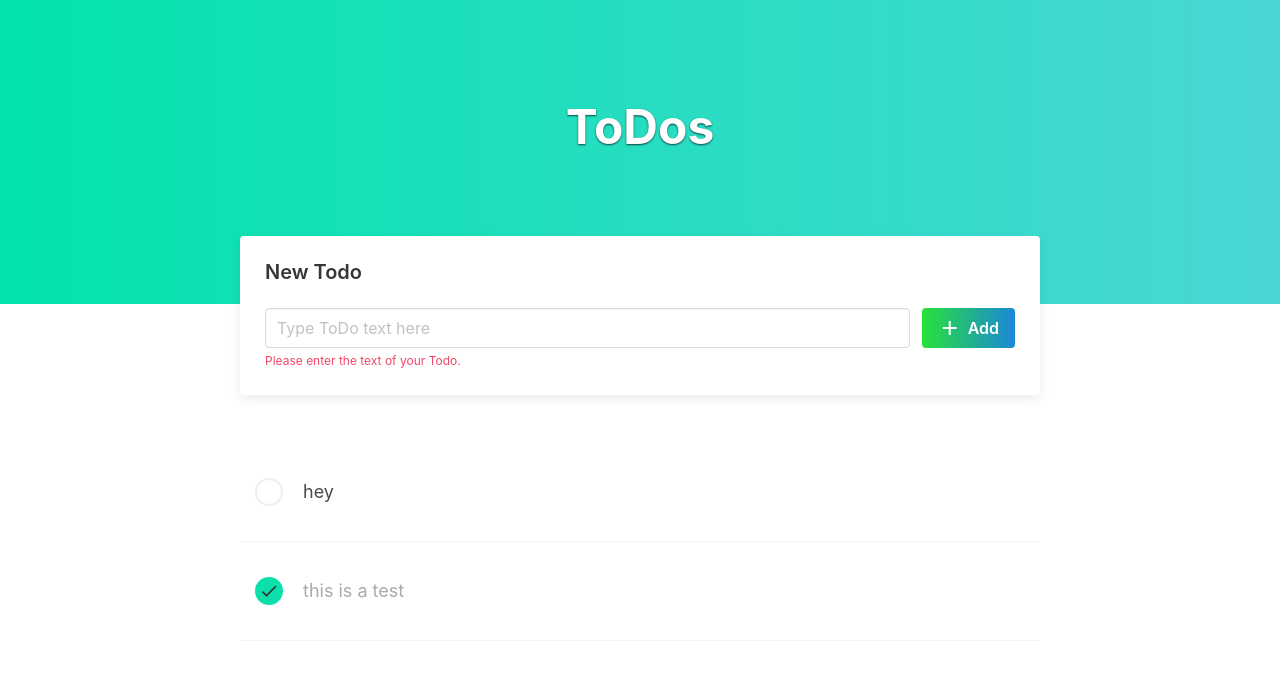
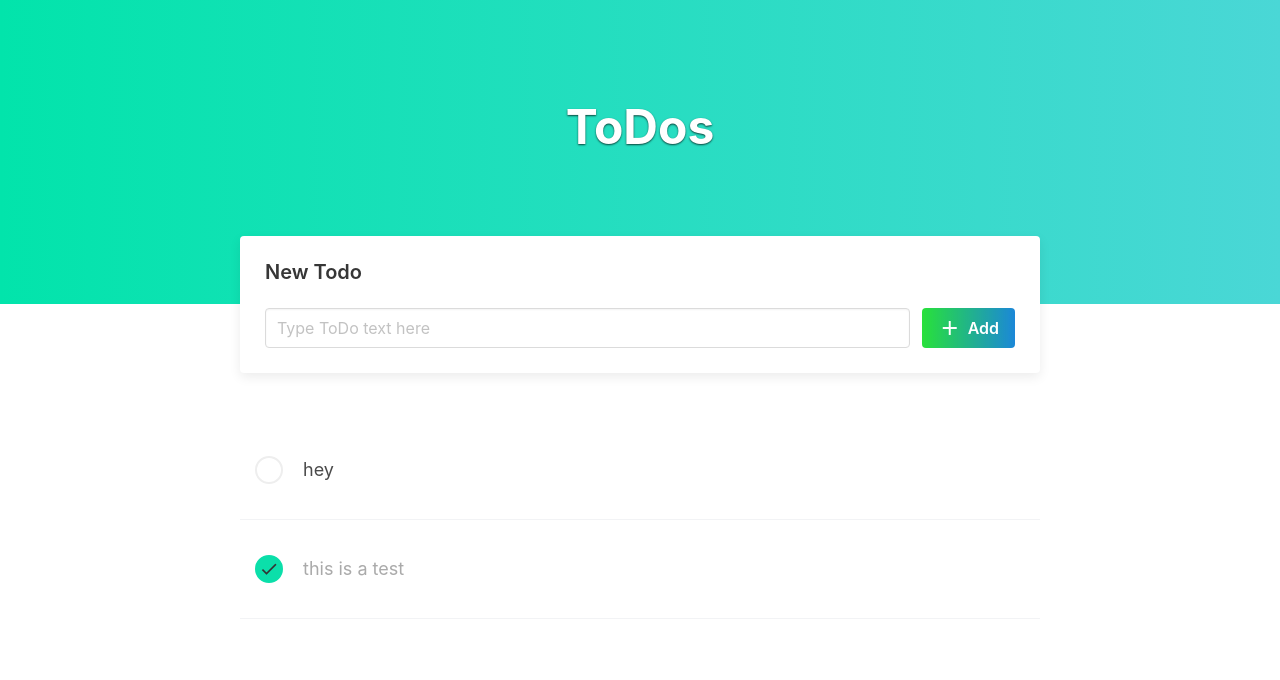
Before and after one commit to Tizsic/Angular-TodoApp, an Angular app: page / in a window 1280 px wide. Shown: the top 680 px of the page. Built offline with nearby package versions, Linux system fonts and the light colour scheme.

Commit message:
CHanges
Added ToDo-item structure to dodo component.
created todo item component. Added input and output decorators. added onclick method.
Added styles to todo item styles

```diff
--- a/src/app/app.module.ts
+++ b/src/app/app.module.ts
@@ -4,11 +4,13 @@ import { FormsModule } from '@angular/forms';
 import { AppRoutingModule } from './app-routing.module';
 import { AppComponent } from './app.component';
 import { TodosComponent } from './todos/todos.component';
+import { TodoItemComponent } from './todo-item/todo-item.component';
 
 @NgModule({
   declarations: [
     AppComponent,
-    TodosComponent
+    TodosComponent,
+    TodoItemComponent
   ],
   imports: [
     BrowserModule,
--- /dev/null
+++ b/src/app/todo-item/todo-item.component.html
@@ -0,0 +1,22 @@
+<div
+  class="todo-item"
+  [class.completed]="todo.completed"
+  (click)="onToDoClicked(todo)"
+>
+  <div class="check-box">
+    <i class="material-icons">check</i>
+  </div>
+  <div class="todo-text">
+    {{ todo.text }}
+  </div>
+  <div class="todo-controls-box">
+
+    <div class="todo-control-button">
+      <i class="material-icons">edit</i>
+    </div>
+
+    <div class="todo-control-button is-danger">
+      <i class="material-icons">delete</i>
+    </div>
+  </div>
+</div>
--- /dev/null
+++ b/src/app/todo-item/todo-item.component.scss
@@ -0,0 +1,115 @@
+.todo-item{
+    display: flex;
+    position: relative;
+    font-size: 18px;
+    align-items: center;
+    padding: 35px 15px;
+    cursor: pointer;
+    border-bottom: 1px solid #f2f3f5;
+
+    &.completed{
+        color: #aaa;
+    }
+}
+
+.todo-item .check-box{
+    display: flex;
+    flex-shrink: 0;
+    border: 2px solid #eee;
+    border-radius: 50%;
+    width: 28px;
+    height: 28px;
+    margin-right: 20px;
+
+    transition: background 0.2s, border-color 0.2s;
+
+    i.material-icons{
+        font-size: 20px;
+        margin: auto;
+        color: #333;
+
+        // hide by default
+        opacity: 0;
+        transition: opacity 0.2s;
+    }
+}
+
+.todo-item:hover .check-box{
+    background-color: #eee;
+    i.material-icons{
+        opacity: 0.28;
+    }
+}
+
+.todo-item.completed .check-box{
+    background: rgb(11, 223, 170);
+    border-color: rgb(11, 223, 170);
+
+    i.material-icons{
+        opacity: 1;
+
+    }
+}
+
+.todo-item .todo-controls-box {
+    position: absolute;
+    bottom: 0;
+    right: 5px;
+    display: flex;
+
+    //by default hide
+    opacity: 0;
+    visibility: hidden;
+    transition: opacity 0.2s, visibility 0.2s, transform 0.2s;
+
+    transform: translateY(4px);
+}
+
+.todo-item:hover .todo-controls-box{
+    opacity: 1;
+    visibility: visible;
+    transition-delay: .5s;
+    transform: translateY(0);
+}
+
+.todo-controls-box .todo-control-button{
+    background: #f5f7f8;
+    padding: 7px 10px;
+    display: flex;
+
+    i.material-icons{
+        font-size: 20px;
+       color: #555;
+
+    }
+
+    &:hover {
+        background: #eee;
+
+        i.material-icons{
+            color: #333;
+        }
+    }
+
+    &:active {
+        background: #e5e7e8;
+    }
+
+    &:first-of-type {
+        border-top-left-radius: 7px;
+    }
+
+    &:last-of-type {
+        border-top-right-radius: 7px;
+    }
+}
+
+.todo-controls-box .todo-control-button.is-danger:hover i.material-icons{
+    color: rgb(179, 48, 48);
+
+}
+
+.todo-controls-box .todo-control-button.is-danger:active i.material-icons{
+    color: rgb(199, 61, 61);
+
+}
--- /dev/null
+++ b/src/app/todo-item/todo-item.component.ts
@@ -0,0 +1,25 @@
+import { Component, EventEmitter, Input, OnInit, Output } from '@angular/core';
+import { Todo } from '../shared/todo.model';
+
+
+@Component({
+  selector: 'app-todo-item',
+  templateUrl: './todo-item.component.html',
+  styleUrls: ['./todo-item.component.scss']
+})
+export class TodoItemComponent implements OnInit {
+
+  constructor() { }
+
+  @Input() todo: Todo
+  @Output() toDoClicked: EventEmitter<void> = new EventEmitter();
+
+  ngOnInit(): void {
+
+  }
+
+  onToDoClicked(todo: Todo){
+    this.toDoClicked.emit();
+  }
+
+}
--- a/src/app/todos/todos.component.html
+++ b/src/app/todos/todos.component.html
@@ -27,7 +27,7 @@
         </p>
       </div>
 
-      <div *ngIf="todoTextField.invalid">
+      <div *ngIf="todoTextField.invalid && showValidationErrors">
         <p class="help is-danger" *ngIf="todoTextField.errors!.required">
           Please enter the text of your Todo.
         </p>
@@ -35,7 +35,6 @@
           Please enter more than 2 characters.
         </p>
       </div>
-
     </form>
   </div>
 </div>
@@ -43,26 +42,11 @@
 <section class="section">
   <div class="container">
     <div class="todos-list">
-      <div
-        class="todo-item"
+      <app-todo-item
         *ngFor="let todo of todos"
-        [class.completed]="todo.completed"
-      >
-        <div class="check-box">
-          <i class="material-icons">check</i>
-        </div>
-        <div class="todo-text">
-          {{ todo.text }}
-        </div>
-        <div class="todo-controls-box">
-          <div class="todo-control-button">
-            <i class="material-icons">edit</i>
-          </div>
-          <div class="todo-control-button">
-            <i class="material-icons">delete</i>
-          </div>
-        </div>
-      </div>
+        [todo]="todo"
+        (toDoClicked)="toggleCompleted(todo)"
+      ></app-todo-item>
     </div>
   </div>
 </section>
--- a/src/app/todos/todos.component.scss
+++ b/src/app/todos/todos.component.scss
@@ -19,120 +19,4 @@
     margin-top: -68px;
     background: white;
     box-shadow: 0 4px 12px rgba(black, 0.08);
-
 }
-
-.todo-item{
-    display: flex;
-    position: relative;
-    font-size: 18px;
-    align-items: center;
-    padding: 35px 15px;
-    cursor: pointer;
-    border-bottom: 1px solid #f2f3f5;
-
-    &.completed{
-        color: #aaa;
-    }
-
-
-}
-
-.todo-item .check-box{
-    display: flex;
-    flex-shrink: 0;
-    border: 2px solid #eee;
-    border-radius: 50%;
-    width: 28px;
-    height: 28px;
-    margin-right: 20px;
-
-    transition: background 0.2s ;
-
-    i.material-icons{
-        font-size: 20px;
-        margin: auto;
-        color: #333;
-
-        // hide by default
-        opacity: 0;
-
-        transition: opacity 0.2s;
-
-    }
-}
-
-.todo-item:hover .check-box{
-    background-color: #eee;
-    i.material-icons{
-        opacity: 0.28;
-    }
-}
-
-.todo-item.completed .check-box{
-    background: rgb(11, 223, 170);
-    border-color: rgb(11, 223, 170);
-
-    i.material-icons{
-        opacity: 1;
-
-    }
-}
-
-.todo-item .todo-controls-box {
-    position: absolute;
-    bottom: 0;
-    right: 5px;
-    display: flex;
-
-    //by default hide
-    opacity: 0;
-    visibility: hidden;
-    transition: opacity 0.2s, visibility 0.2s, transform 0.2s;
-
-    transform: translateY(4px);
-}
-
-.todo-item:hover .todo-controls-box{
-    opacity: 1;
-    visibility: visible;
-    transition-delay: .5s;
-    transform: translateY(0);
-}
-
-.todo-controls-box .todo-control-button{
-    background: #f5f7f8;
-    padding: 7px 10px;
-    display: flex;
-
-    i.material-icons{
-        font-size: 20px;
-       color: #555;
-
-    }
-
-    &:hover {
-        background: #eee;
-
-        i.material-icons{
-            color: #333;
-        }
-    }
-
-    &:active {
-        background: #e5e7e8;
-    }
-
-    &:first-of-type {
-        border-top-left-radius: 7px;
-    }
-
-    &:last-of-type {
-        border-top-right-radius: 7px;
-    }
-}
-
-.todo-controls-box .todo-control-button.is-danger:active i.material-icons{
-    color: rgb(179, 48, 48);
-
-}
--- a/src/app/todos/todos.component.ts
+++ b/src/app/todos/todos.component.ts
@@ -12,6 +12,7 @@ import { Todo } from '../shared/todo.model';
 export class TodosComponent implements OnInit {
 
   todos: Todo[]
+  showValidationErrors: boolean;
 
   constructor(private dataService: DataService) { }
 
@@ -21,11 +22,17 @@ export class TodosComponent implements OnInit {
 
   onFormSubmit(form: NgForm){
     if (form.invalid){
-      return alert("form is not valid");
+      this.showValidationErrors = true;
+    }
 
-    }
     this.dataService.addTodo(new Todo(form.value.text));
+    this.showValidationErrors =false;
+    form.reset();
 
   }
 
+  toggleCompleted(todo: Todo){
+    todo.completed = !todo.completed;
+  }
+
 }
```
Also changed, not shown: 1 other file (tests, documents, lock files or other folders).
